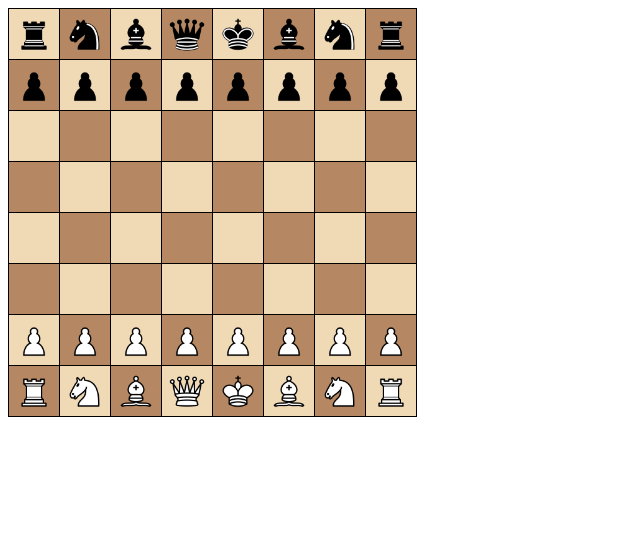
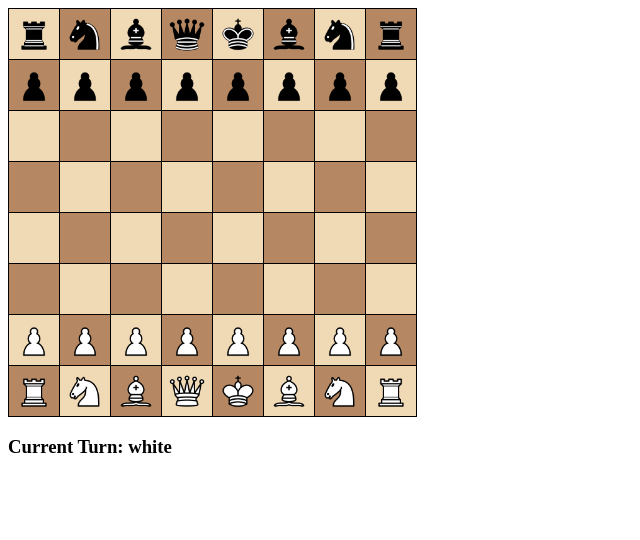
Before and after one commit to hcm444/flask-chess, a Flask app: page / in a window 1280 px wide. Shown: the top 540 px of the page, without its empty margins (0-640 px from the left). Run offline with Flask 3, Linux system fonts and the light colour scheme.

Commit message:
Current Player

```diff
--- a/app.py
+++ b/app.py
@@ -232,10 +232,13 @@ def move_piece_pawn(from_row, from_col, to_row, to_col, color):
 
     return False
 
+@app.route('/current_player')
+def get_current_player():
+    return jsonify({'current_player': current_player})
 
 @app.route('/')
 def chessboard():
-    return render_template('chessboard.html', size=size, pieces=pieces)
+    return render_template('chessboard.html', size=size, pieces=pieces, current_player=current_player)
 
 
 @app.route('/move_piece', methods=['POST'])
--- a/templates/chessboard.html
+++ b/templates/chessboard.html
@@ -51,6 +51,7 @@
         </tr>
         {% endfor %}
     </table>
+    <h3 id="current-turn">Turn: </h3>
 
     <script>
         document.addEventListener('DOMContentLoaded', function() {
@@ -190,7 +191,19 @@
                         break;
                 }
             });
+              function getCurrentPlayer() {
+            fetch('/current_player')
+                .then(response => response.json())
+                .then(data => {
+                    document.getElementById('current-turn').textContent = 'Current Turn: ' + data.current_player;
+                });
+        }
 
+        // Call the function initially to set the current player
+        getCurrentPlayer();
+
+        // Set interval to update the current player every few seconds
+        setInterval(getCurrentPlayer, 500); // Update every 5 seconds (adjust as needed)
             function updateBoard(newPieces) {
                 pieces = newPieces;
                 for (let row = 0; row < pieces.length; row++) {
```
